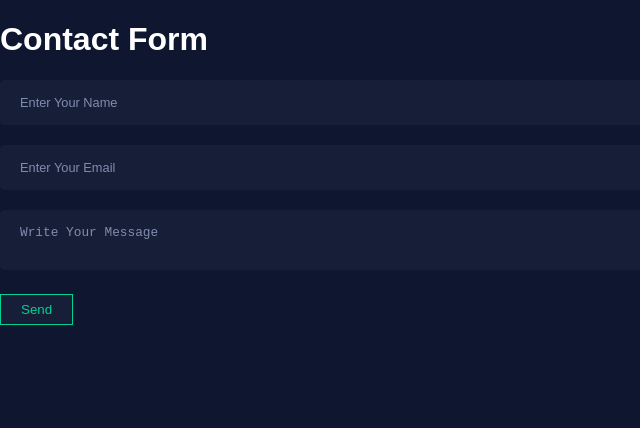
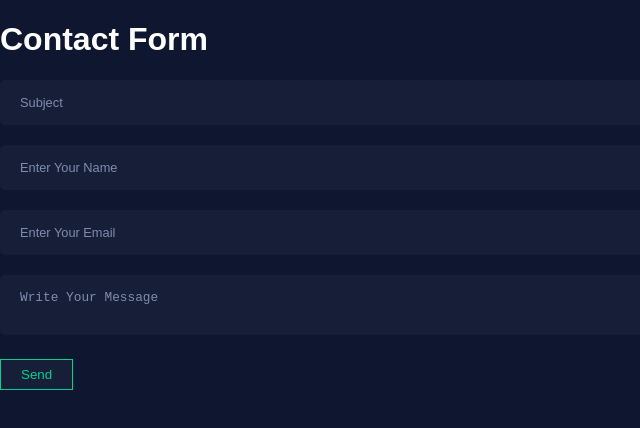
Before and after one commit to MohamedMassoud10/Portfoilo, a Next.js app: page /component/UI/Form in a window 1280 px wide. Shown: the top 428 px of the page, without its empty margins (0-640 px from the left). Built offline with nearby package versions, Linux system fonts and the light colour scheme.

Commit message:
add subject label to the form and make the message sent when press enter

```diff
--- a/pages/api/contact.js
+++ /dev/null
@@ -1,22 +0,0 @@
-require("dotenv").config();
-let sgMail = require("@sendgrid/mail");
-
-let { SG_API_KEY, FROM_EMAIL, TO_EMAIL } = process.env;
-
-sgMail.setApiKey(SG_API_KEY);
-
-export default async function handler(req, res) {
-  let { name, email, message } = req.body;
-
-  let msg = {
-    to: TO_EMAIL,
-    from: FROM_EMAIL,
-    subject: "My portfolio form",
-    html: `<P><strong>NAME:</strong>${name}</P>
-    <P><strong>EMAil:</strong>${email}</P>
-    <P><strong>MESSAGE:</strong>${message}</P>
-    `,
-  };
-  await sgMail.send(msg);
-  res.json({ success: true });
-}
--- a/pages/api/sendMessage.js
+++ b/pages/api/sendMessage.js
@@ -13,11 +13,11 @@ export default async function handler(req, res) {
         pass: "yijguffbhxcsyxdg",
       },
     });
-    const { name, email, message } = req.body;
+    const { name, email, message, subject } = req.body;
     const mailOptions = {
       from: "your-email@gmail.com",
       to: "mohameddmassoud@gmail.com",
-      subject: "New Message from Portfoilo Contact Form",
+      subject: subject,
       text: `From:${name}\nEmail: ${email}\n\nMessage:\n${message}`,
     };
 
--- a/pages/component/UI/Form.jsx
+++ b/pages/component/UI/Form.jsx
@@ -5,6 +5,7 @@ import classes from "../../../styles/form.module.css";
 export default function Form() {
   const [name, setName] = useState("");
   const [email, setEmail] = useState("");
+  const [subject, setSubject] = useState("");
   const [message, setMessage] = useState("");
   const [isSubmitting, setIsSubmitting] = useState(false);
   const [submitStatus, setSubmitStatus] = useState(null);
@@ -15,17 +16,25 @@ export default function Form() {
 
     try {
       // Send form data to the server
-      await axios.post("/api/sendMessage", { name, email, message });
+      await axios.post("/api/sendMessage", { name, email, message, subject });
       setSubmitStatus("success");
       setName("");
       setEmail("");
       setMessage("");
+      setSubject("");
     } catch (error) {
       setSubmitStatus("error");
       console.error(error);
     }
 
     setIsSubmitting(false);
+  };
+
+  const handleKeyPress = (e) => {
+    if (e.key === "Enter") {
+      e.preventDefault();
+      handleSubmit(e);
+    }
   };
 
   useEffect(() => {
@@ -48,6 +57,16 @@ export default function Form() {
         <p>Failed to send message. Please try again later.</p>
       )}
       <form className={classes.form} onSubmit={handleSubmit}>
+        <div className={classes.form__group}>
+          <input
+            type="text"
+            id="subject"
+            value={subject}
+            onChange={(e) => setSubject(e.target.value)}
+            required
+            placeholder="Subject"
+          />
+        </div>
         <div className={classes.form__group}>
           <input
             type="text"
@@ -75,6 +94,7 @@ export default function Form() {
             onChange={(e) => setMessage(e.target.value)}
             required
             placeholder="Write Your Message"
+            onKeyPress={handleKeyPress}
           />
         </div>
 
```
